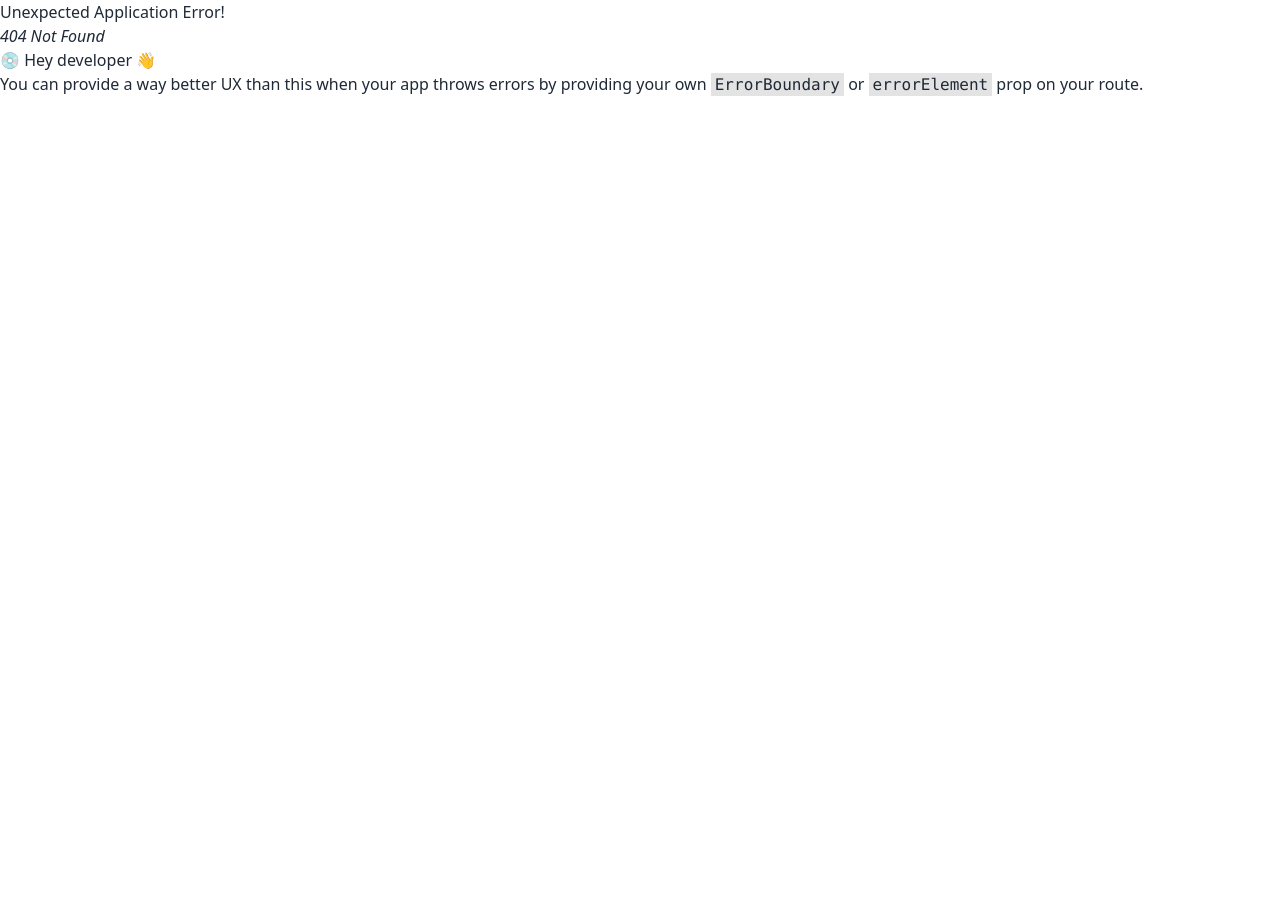
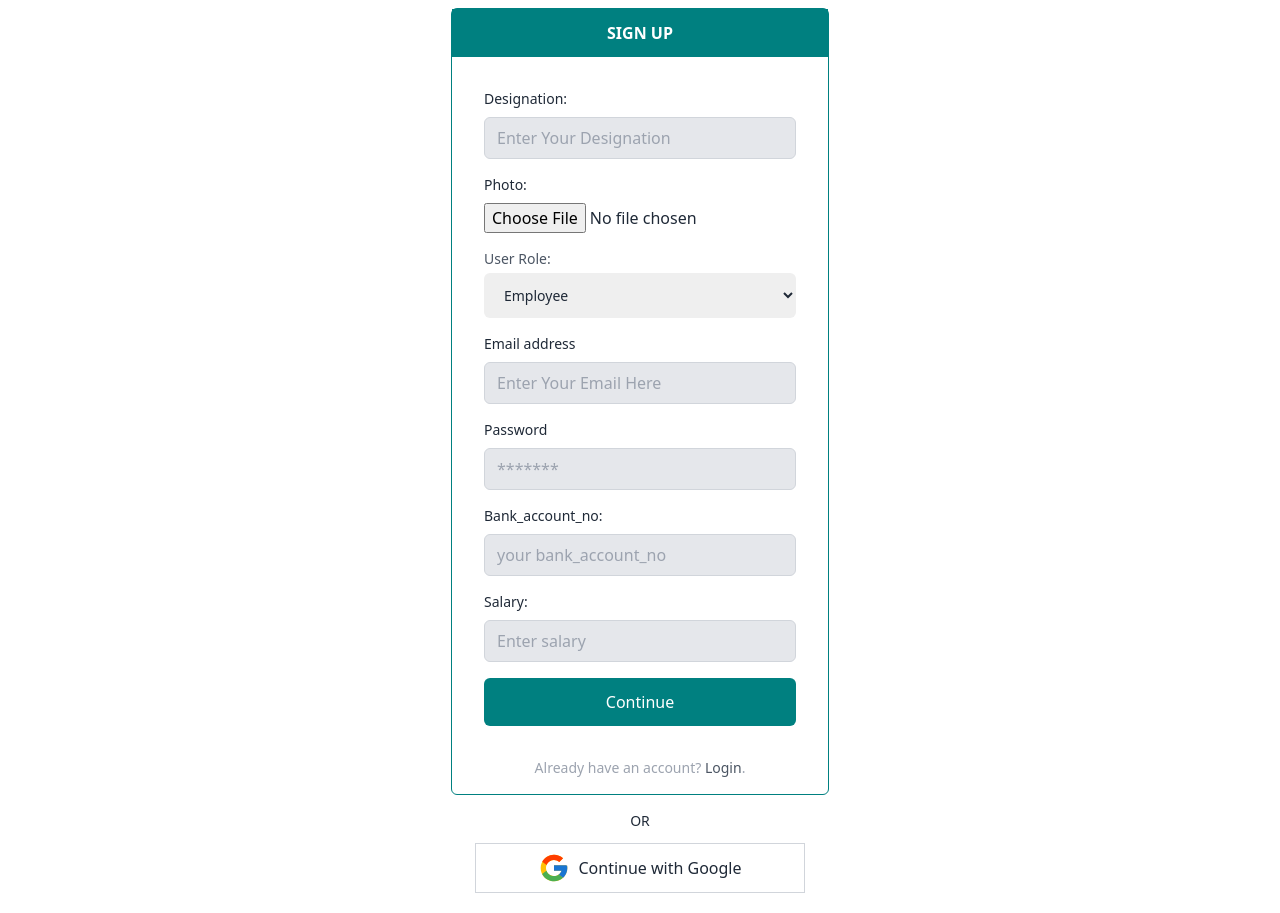
Before and after one commit to shahadat-siam/employee-management-client, a React (Vite) app: page /register in a window 1280 px wide. Before the commit this address had no page. Before the commit the page ends 800 px from the top, so only its background shows below. Built offline with nearby package versions, Linux system fonts and the light colour scheme.

Commit message:
register & login form design

```diff
--- /dev/null
+++ b/src/Pages/Login/Login.jsx
@@ -0,0 +1,72 @@
+import { Helmet } from "react-helmet-async";
+
+
+const Login = () => {
+    return (
+        <>
+      <Helmet>
+        <title>Login</title>
+      </Helmet>
+      <div className="flex py-10  justify-center items-center ">
+        <div className="max-w-md flex flex-col rounded-md border border-[#008080]">
+          <div className="flex justify-center bg-[#008080] p-3 text-white">
+            <h2 className="uppercase font-semibold">Log in</h2>
+          </div>
+          <form
+            noValidate=""
+            action=""
+            className="space-y-4 p-8 w-[330px]"
+          >
+            <div className="space-y-4">
+              <div>
+                <label htmlFor="email" className="block mb-2 text-sm">
+                  Email address
+                </label>
+                <input
+                  type="email"
+                  name="email"
+                  id="email"
+                  required
+                  placeholder="Enter Your Email Here"
+                  className="w-full px-3 py-2 border rounded-md border-gray-300 focus:outline-[#00808028] bg-gray-200 text-gray-900"
+                  data-temp-mail-org="0"
+                />
+              </div>
+
+              <div>
+                <div className="flex justify-between">
+                  <label htmlFor="password" className="text-sm mb-2">
+                    Password
+                  </label>
+                </div>
+                <input
+                  type="password"
+                  name="password"
+                  autoComplete="new-password"
+                  id="password"
+                  required
+                  placeholder="*******"
+                  className="w-full px-3 py-2 border rounded-md border-gray-300 focus:outline-[#00808028] bg-gray-200 text-gray-900"
+                />
+              </div>
+
+            </div>
+
+            <div>
+              {/* disabled={loading} */}
+              <button
+                type="submit"
+                className="bg-[#008080] w-full rounded-md py-3 text-white"
+              >
+                Continue
+                {/* {loading ? <TbFidgetSpinner className='animate-spin m-auto'/> : 'Continue'} */}
+              </button>
+            </div>
+          </form>
+        </div>
+      </div>
+    </>
+    );
+};
+
+export default Login;
--- /dev/null
+++ b/src/Pages/SignUp/SignUp.jsx
@@ -0,0 +1,183 @@
+import { Helmet } from "react-helmet-async";
+import { FcGoogle } from "react-icons/fc";
+import { TbFidgetSpinner } from "react-icons/tb";
+import { Link } from "react-router-dom";
+
+const SignUp = () => {
+
+    // create user email password
+  const hundleFormSignup = async (e) => {
+    e.preventDefault()
+    const form = e.target
+    const designation = form.designation.value
+    const email = form.email.value
+    const password = form.password.value
+    const role = form.role.value
+    const bank_no = form.bank_no.value
+    const salary = form.salary.value
+    const image = form.image.files[0]
+
+    console.table(designation, email, password, role, bank_no, salary, image)
+
+  }
+
+  return (
+    <>
+      <Helmet>
+        <title>Register</title>
+      </Helmet>
+
+      <div className="flex flex-col py-2  justify-center items-center ">
+        <div className="max-w-md flex flex-col rounded-md border border-[#008080]">
+
+          <div className="flex justify-center bg-[#008080] p-3 text-white">
+            <h2 className="uppercase font-semibold">Sign Up</h2>
+          </div>
+
+          <form onSubmit={hundleFormSignup} noValidate="" action="" className="space-y-4 p-8  ">
+            <div className="space-y-4">
+              <div>
+                <label htmlFor="designation" className="block mb-2 text-sm">
+                  Designation:
+                </label>
+                <input
+                  type="text"
+                  name="designation"
+                  id="designation"
+                  placeholder="Enter Your Designation"
+                  className="w-full px-3 py-2 border rounded-md border-gray-300 focus:outline-[#00808028] bg-gray-200 text-gray-900"
+                  data-temp-mail-org="0"
+                />
+              </div>
+
+              <div>
+                <label htmlFor="image" className="block mb-2 text-sm">
+                  Photo:
+                </label>
+                <input
+                  required
+                  type="file"
+                  id="image"
+                  name="image"
+                  accept="image/*"
+                />
+              </div>
+
+              <div className="space-y-1 text-sm">
+                <label htmlFor="role" className="block text-gray-600">
+                  User Role:
+                </label>
+                <select
+                  required
+                  className="w-full px-4 py-3 border-[#008080e0] focus:outline-[#00808028] rounded-md"
+                  name="role"
+                >
+                  <option value="Employee">Employee</option>
+                  <option value="HR">HR</option>
+                </select>
+              </div>
+
+              <div>
+                <label htmlFor="email" className="block mb-2 text-sm">
+                  Email address
+                </label>
+                <input
+                  type="email"
+                  name="email"
+                  id="email"
+                  required
+                  placeholder="Enter Your Email Here"
+                  className="w-full px-3 py-2 border rounded-md border-gray-300 focus:outline-[#00808028] bg-gray-200 text-gray-900"
+                  data-temp-mail-org="0"
+                />
+              </div>
+
+              <div>
+                <div className="flex justify-between">
+                  <label htmlFor="password" className="text-sm mb-2">
+                    Password
+                  </label>
+                </div>
+                <input
+                  type="password"
+                  name="password"
+                  autoComplete="new-password"
+                  id="password"
+                  required
+                  placeholder="*******"
+                  className="w-full px-3 py-2 border rounded-md border-gray-300 focus:outline-[#00808028] bg-gray-200 text-gray-900"
+                />
+              </div>
+
+              <div>
+                <div className="flex justify-between">
+                  <label htmlFor="bank_no" className="text-sm mb-2">
+                    Bank_account_no:
+                  </label>
+                </div>
+                <input
+                  type="text"
+                  name="bank_no"
+                  id="bank_no"
+                  required
+                  placeholder="your bank_account_no"
+                  className="w-full px-3 py-2 border rounded-md border-gray-300 focus:outline-[#00808028] bg-gray-200 text-gray-900"
+                />
+              </div>
+
+              <div>
+                <div className="flex justify-between">
+                  <label htmlFor="salary" className="text-sm mb-2">
+                    Salary:
+                  </label>
+                </div>
+                <input
+                  type="number"
+                  name="salary"
+                  id="salary"
+                  required
+                  placeholder="Enter salary"
+                  className="w-full px-3 py-2 border rounded-md border-gray-300 focus:outline-[#00808028] bg-gray-200 text-gray-900"
+                />
+              </div>
+            </div>
+
+            <div>
+              {/* disabled={loading} */}
+              <button
+                type="submit"
+                className="bg-[#008080] w-full rounded-md py-3 text-white"
+              >
+                Continue
+                {/* {loading ? <TbFidgetSpinner className='animate-spin m-auto'/> : 'Continue'} */}
+              </button>
+            </div>
+          </form>
+
+          <p className="px-6 mb-4 text-sm text-center text-gray-400">
+            Already have an account?{" "}
+            <Link
+              to="/login"
+              className="hover:underline hover:text-[#008080]  text-gray-600"
+            >
+              Login
+            </Link>
+            .
+          </p>
+        </div>
+
+        <div className="flex items-center pt-4 space-x-1">
+          <div className="flex-1 h-px sm:w-16 dark:bg-gray-700"></div>
+          <p className="px-3 text-sm dark:text-gray-400">OR</p>
+          <div className="flex-1 h-px sm:w-16 dark:bg-gray-700"></div>
+        </div>
+        <button className="disabled:cursor-not-allowed w-[330px] flex justify-center items-center space-x-2 border m-3 p-2 border-gray-300 border-rounded cursor-pointer">
+          <FcGoogle size={32} />
+          <p>Continue with Google</p>
+        </button>
+      </div>
+    </>
+  );
+};
+
+export default SignUp;
--- a/src/Shered/Navbar.jsx
+++ b/src/Shered/Navbar.jsx
@@ -1,6 +1,7 @@
 import { IoMdClose } from "react-icons/io";
 import { RiMenu2Line } from "react-icons/ri";
 import "./style.css";
+import { Link } from "react-router-dom";
 
 const Navbar = () => {
   const hundleMenuBar = () => {
@@ -20,7 +21,6 @@ const Navbar = () => {
         </div>
 
         <div className="flex items-center">
-
           <div id="nav-item" className={`md:flex hidden`}>
             <li>
               <a href="#" className=" ">
@@ -49,8 +49,16 @@ const Navbar = () => {
           </div>
 
           <div className="md:ml-10 flex gap-2 mx-4">
-             <button className="btn hidden md:flex  bg-[#008080ef] hover:bg-[#008080] text-white">Register</button>
-             <button className="btn bg-[#008080ef] hover:bg-[#008080] text-white">Login</button>
+            <Link to="/register">
+              <button className="btn hidden md:flex  bg-[#008080ef] hover:bg-[#008080] text-white">
+                Register
+              </button>
+            </Link>
+             <Link to='/login'>
+             <button className="btn bg-[#008080ef] hover:bg-[#008080] text-white">
+              Login
+            </button>
+             </Link>
           </div>
 
           {/* <div className='dropdown dropdown-end '>
@@ -86,8 +94,6 @@ const Navbar = () => {
             </li>
           </div>
         </div>
-
-
       </div>
     </>
   );
```
Also changed, not shown: src/Routes/Routes.jsx (+10 -0 lines). Lines whose indentation alone changed are shown as unchanged.
